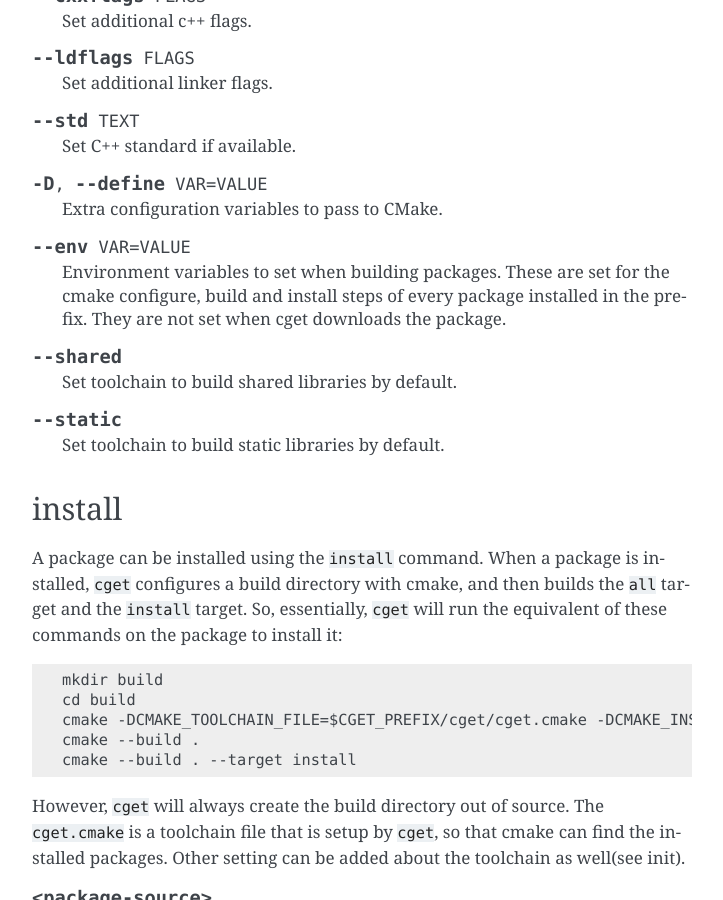
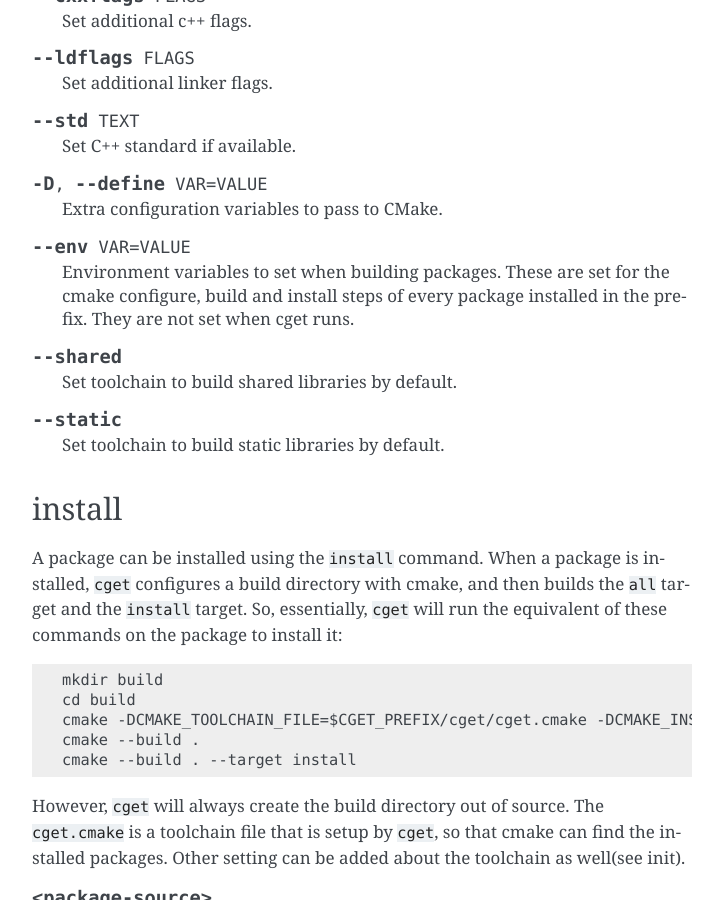
Before and after one commit to pfultz2/cget, a Sphinx documentation site: the page built from docs/src/commands.rst, in a window 1280 px wide and 900 px high, scrolled down 2791 px. Shown: the whole window, without its empty margins (388-1111 px from the left). Built offline with Sphinx 7.4.7, drawn with Linux system fonts in a browser that asks for light colours.

Commit message:
Update docs

```diff
--- a/docs/src/commands.rst
+++ b/docs/src/commands.rst
@@ -161,7 +161,7 @@
 
 .. option::  --env VAR=VALUE
 
-    Environment variables to set when building packages. These are set for the cmake configure, build and install steps of every package installed in the prefix. They are not set when cget downloads the package.
+    Environment variables to set when building packages. These are set for the cmake configure, build and install steps of every package installed in the prefix. They are not set when cget runs.
 
 .. option::  --shared
 
```
